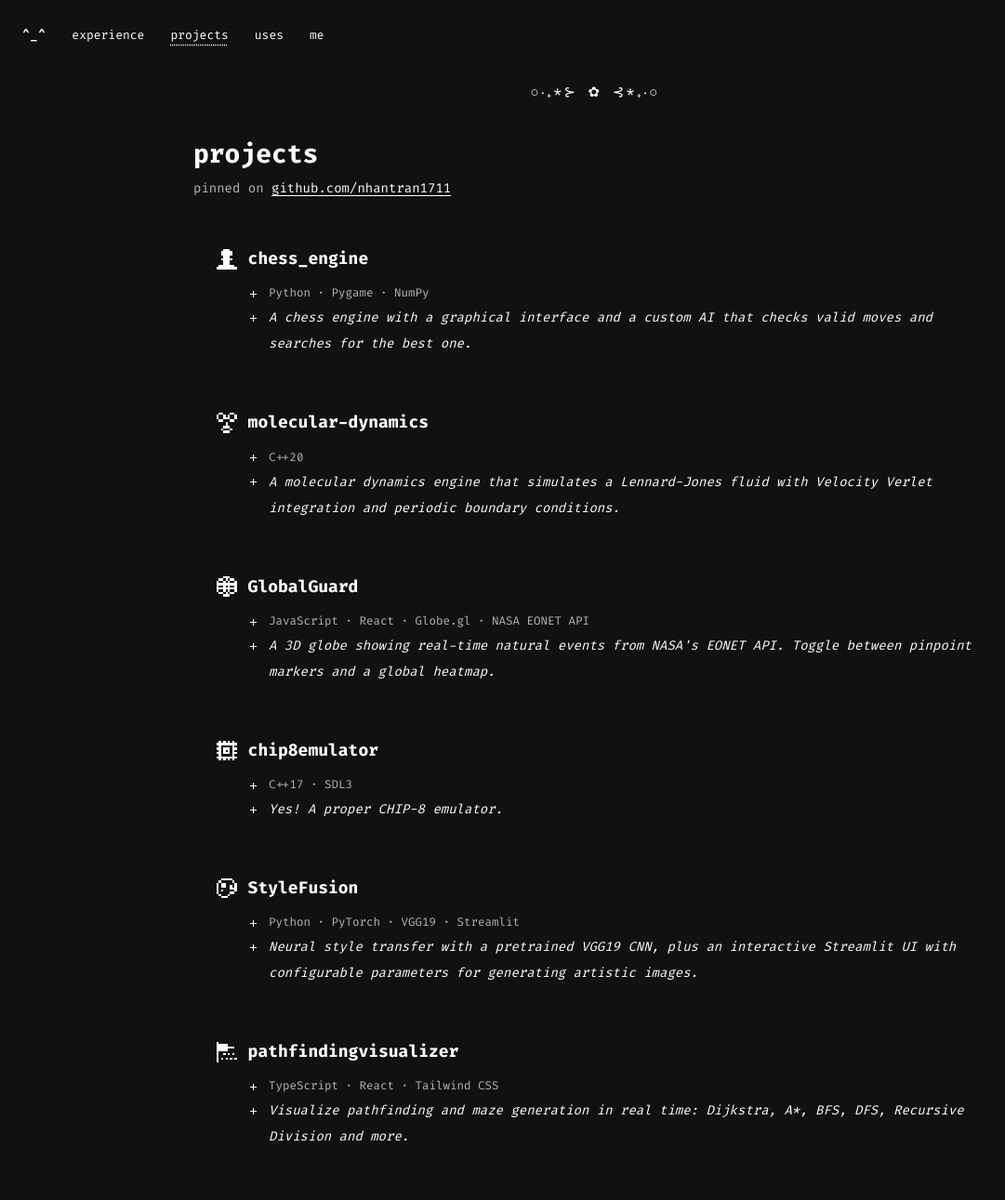
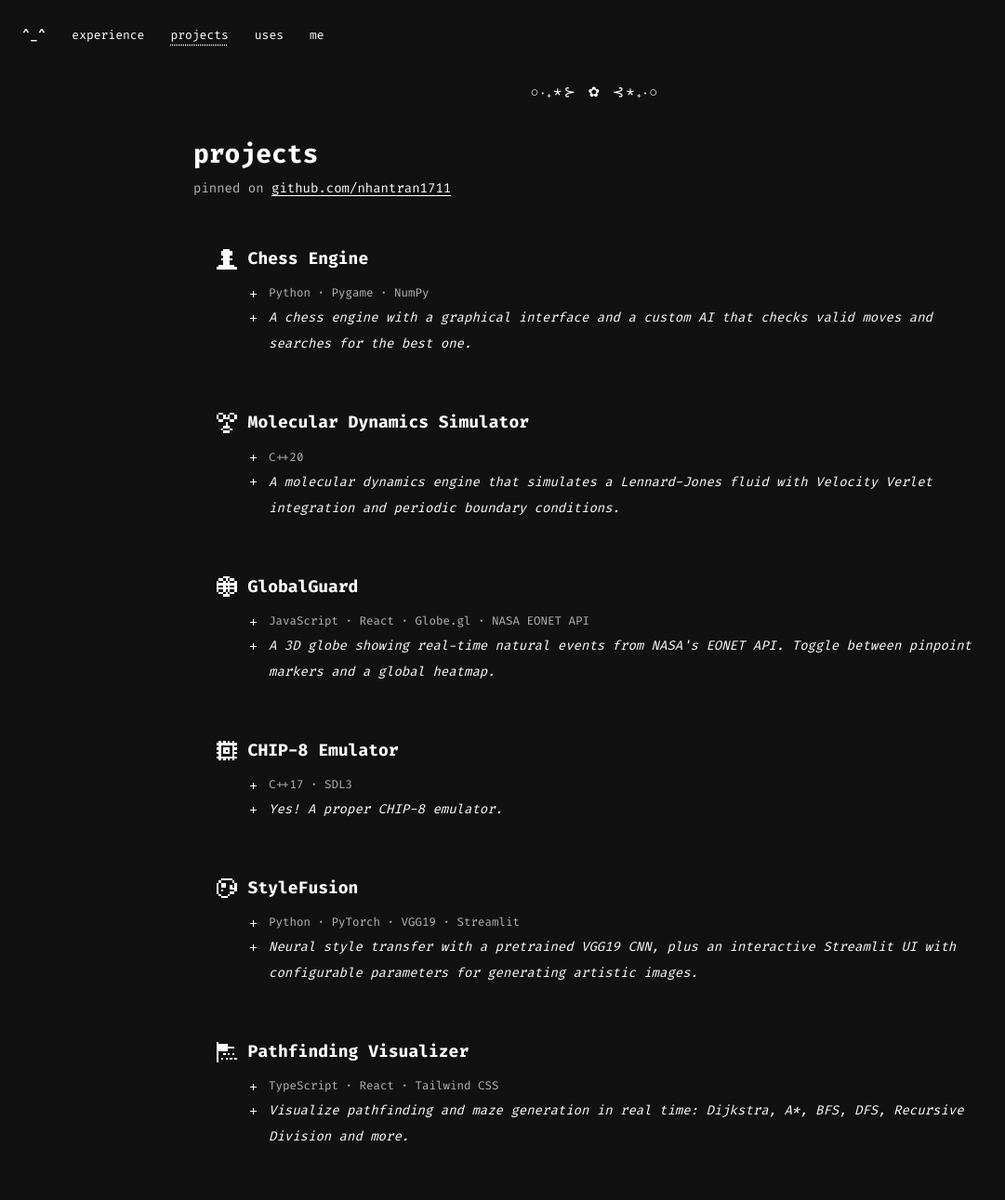
Before and after one commit to nhantran1711/simontran.dev, a plain HTML site: page projects.html in a window 1280 px wide. Shown: the top 1291 px of the page at 93% size, without its empty margins (0-1081 px from the left). Drawn offline with Linux system fonts and the light colour scheme.

Commit message:
feat: update project titles for consistency and improved readability

```diff
--- a/projects.html
+++ b/projects.html
@@ -35,7 +35,7 @@
 
         <div class="list">
             <a class="card" href="https://github.com/nhantran1711/chess_engine" target="_blank" rel="noopener">
-                <h2><span class="px" data-px="pawn" data-scale="2.4"></span>chess_engine</h2>
+                <h2><span class="px" data-px="pawn" data-scale="2.4"></span>Chess Engine</h2>
                 <ul>
                     <li class="meta">Python · Pygame · NumPy</li>
                     <li><em>A chess engine with a graphical interface and a custom AI that checks valid moves and searches for the best one.</em></li>
@@ -43,7 +43,7 @@
             </a>
 
             <a class="card" href="https://github.com/nhantran1711/molecular-dynamics" target="_blank" rel="noopener">
-                <h2><span class="px" data-px="molecule" data-scale="2.4"></span>molecular-dynamics</h2>
+                <h2><span class="px" data-px="molecule" data-scale="2.4"></span>Molecular Dynamics Simulator</h2>
                 <ul>
                     <li class="meta">C++20</li>
                     <li><em>A molecular dynamics engine that simulates a Lennard-Jones fluid with Velocity Verlet integration and periodic boundary conditions.</em></li>
@@ -59,7 +59,7 @@
             </a>
 
             <a class="card" href="https://github.com/nhantran1711/chip8emulator" target="_blank" rel="noopener">
-                <h2><span class="px" data-px="chip" data-scale="2.4"></span>chip8emulator</h2>
+                <h2><span class="px" data-px="chip" data-scale="2.4"></span>CHIP-8 Emulator</h2>
                 <ul>
                     <li class="meta">C++17 · SDL3</li>
                     <li><em>Yes! A proper CHIP-8 emulator.</em></li>
@@ -75,7 +75,7 @@
             </a>
 
             <a class="card" href="https://github.com/nhantran1711/pathfindingvisualizer" target="_blank" rel="noopener">
-                <h2><span class="px" data-px="flag" data-scale="2.4"></span>pathfindingvisualizer</h2>
+                <h2><span class="px" data-px="flag" data-scale="2.4"></span>Pathfinding Visualizer</h2>
                 <ul>
                     <li class="meta">TypeScript · React · Tailwind CSS</li>
                     <li><em>Visualize pathfinding and maze generation in real time: Dijkstra, A*, BFS, DFS, Recursive Division and more.</em></li>
```
Also changed, not shown: index.html (+2 -2 lines).
